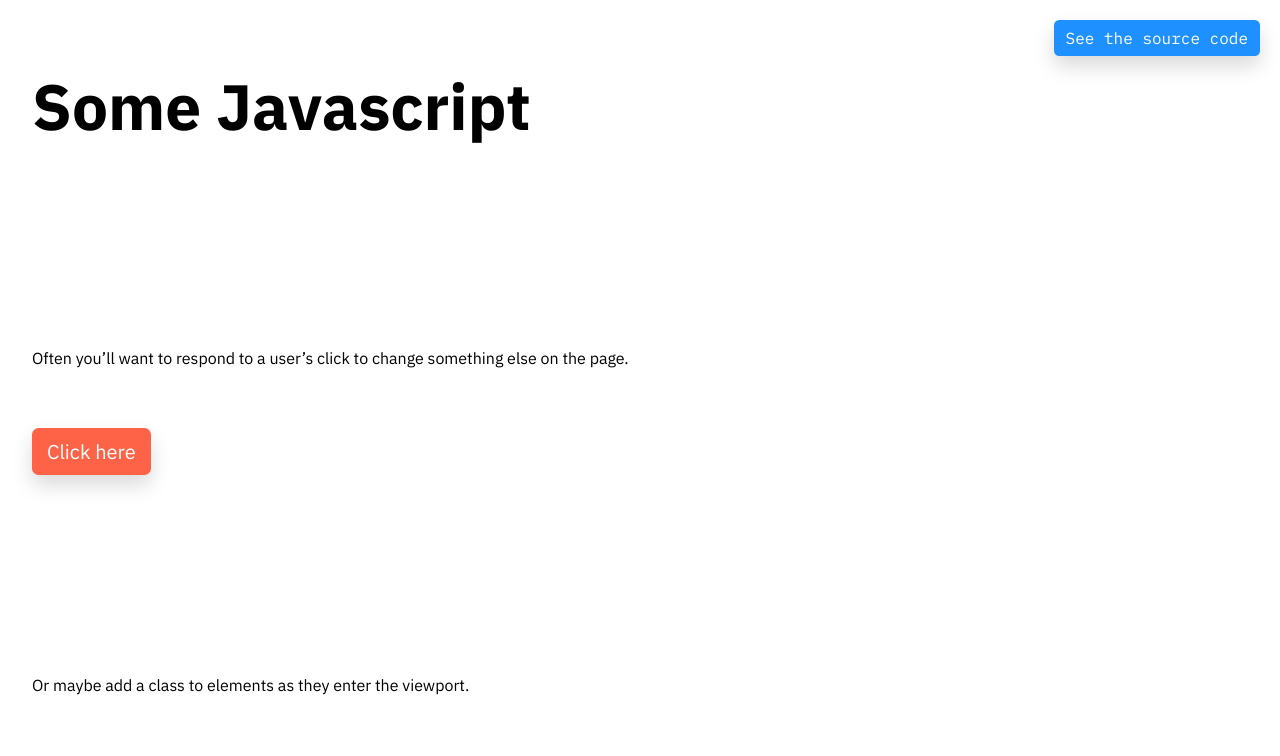
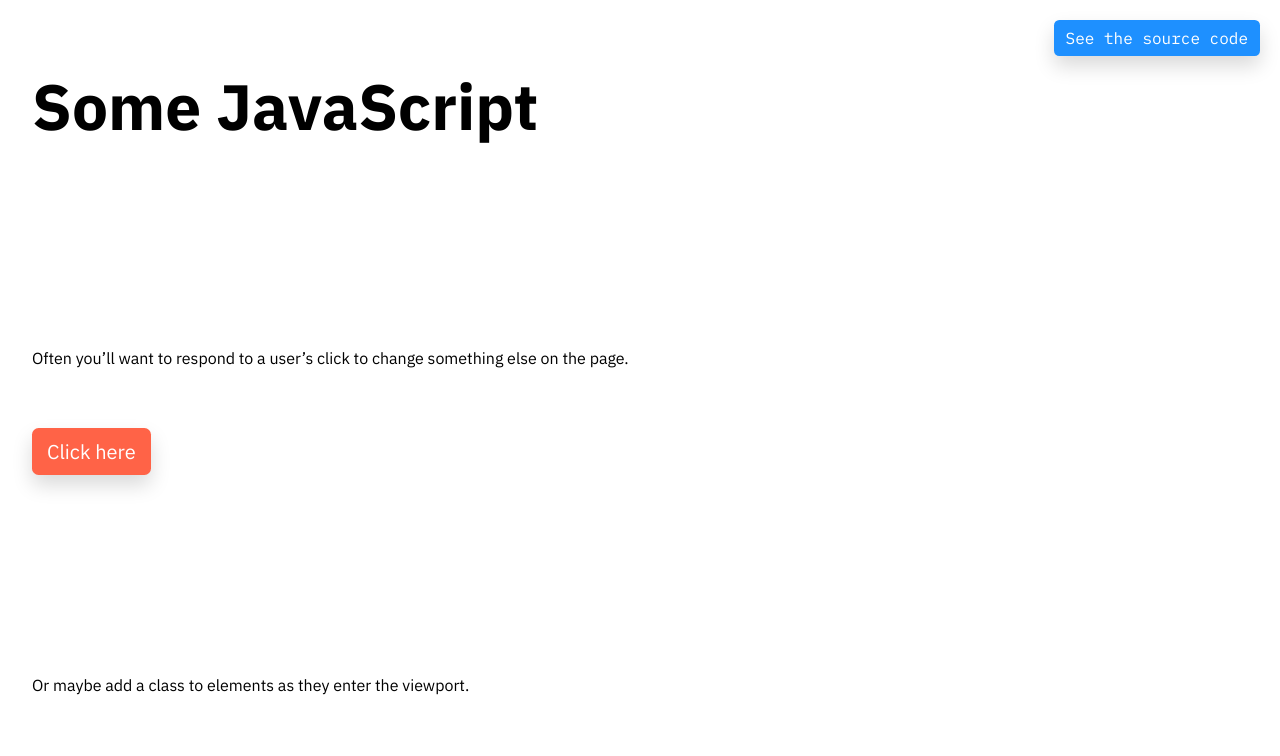
Before and after one commit to typography-and-interaction-too/some-javascript, a plain HTML site: page index.html in a window 1280 px wide. Shown: the top 756 px of the page. Drawn offline with Linux system fonts and the light colour scheme.

Commit message:
CamelCase.

```diff
--- a/index.html
+++ b/index.html
@@ -6,11 +6,11 @@
 		<link href="assets/reset.css" rel="stylesheet">
 		<link href="assets/style.css" rel="stylesheet">
 		<link href="images/favicon.png" rel="icon">
-		<title>Some Javascript</title>
+		<title>Some JavaScript</title>
 		<script src="assets/examples.js"></script>
 	</head>
 	<body>
-		<h1>Some Javascript</h1>
+		<h1>Some JavaScript</h1>
 		<section>
 			<p>Often you’ll want to respond to a user’s click to change something else on the page.</p>
 			<button class="rounded-container">
```
